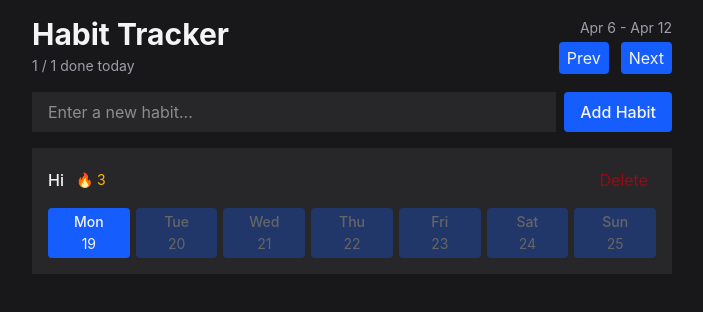
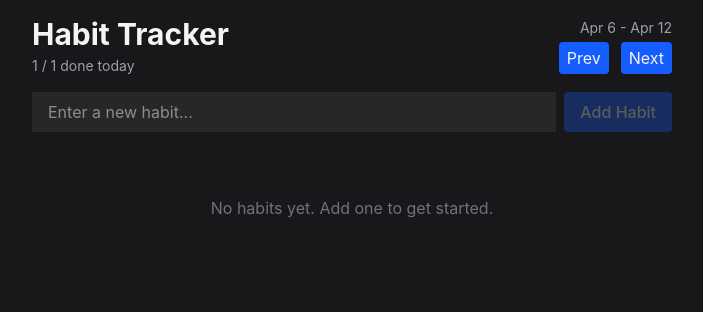
Before and after one commit to EScott-LL10T/habit-tracker, a React (Vite) app: page / in a window 1280 px wide. Shown: the top 312 px of the page, without its empty margins (288-991 px from the left). Built offline with nearby package versions, Linux system fonts and the light colour scheme.

Commit message:
Added functionality to addHabit by passing addHabit to habitForm child.

```diff
--- a/src/App.tsx
+++ b/src/App.tsx
@@ -1,11 +1,24 @@
 import { Header } from "./components/Header";
 import { HabitForm } from "./components/HabitForm";
-import { HabitList } from "./components/HabitList";
+import { HabitList, type Habit } from "./components/HabitList";
+import { useState } from "react";
+
+
 
 export default function App(){
+  const [habits, setHabits] = useState<Habit[]>([])
+
+  function addHabit(name: string){
+    setHabits(curr => [...curr, { id: crypto.randomUUID(), name}])
+  }
+
+  function deleteHabit(id: String){
+    setHabits(curr => curr.filter(h => h.id !== id))
+  }
+
   return <div className = "max-w-2xl mx-auto p-4 flex flex-col gap-4">
       <Header />
-      <HabitForm />
-      <HabitList />
+      <HabitForm addHabit={addHabit} />
+      <HabitList habits = {habits} />
   </div>
 }
--- a/src/components/HabitForm.tsx
+++ b/src/components/HabitForm.tsx
@@ -1,17 +1,35 @@
-import { useState } from "react";
+import { useState, type SubmitEvent } from "react";
 import { Button } from "./Button";
 
-export function HabitForm(){
+type HabitFormProps = {
+    addHabit: (name: string) => void
+}
+
+export function HabitForm({addHabit}: HabitFormProps){
     const [name , setName] = useState("")
+
+
+    function handleSubmit(e: SubmitEvent){
+        e.preventDefault()
+
+        if(name.trim() === ""){
+            return
+        }
+        setName("")
+        addHabit(name)
+    }
+
     return(
-        <form className = "flex gap-2">
+        <form className = "flex gap-2" onSubmit = {handleSubmit}>
             <input
             value = {name}
             onChange = {e => setName(e.target.value)}
             className="flex-1 rounded-1g bg-zinc-800 px-4 py-2 outline-none focus-visible:ring-2 focus-visible:ring-blue-500"
             type="text"
             placeholder="Enter a new habit..." />
-            <Button className = "rounded-1g px-4 py-2 font-medium">Add Habit</Button>
+            <Button disabled = {name.trim() === ""} type = "submit"
+            className = "rounded-1g px-4 py-2 font-medium">Add Habit
+            </Button>
         </form>
     )
 }
--- a/src/components/HabitItem.tsx
+++ b/src/components/HabitItem.tsx
@@ -1,9 +1,9 @@
 import { Button } from "./Button"
 import { eachDayOfInterval, endOfWeek, startOfWeek, format, isFuture } from "date-fns"
 
-type HabitItemProps = {
+export type HabitItemProps = {
     habit: {
-        id: number,
+        id: string,
         name: string
     }
 }
--- a/src/components/HabitList.tsx
+++ b/src/components/HabitList.tsx
@@ -1,7 +1,15 @@
-import { HabitItem } from "./HabitItem";
+import { HabitItem } from "./HabitItem"
 
-export function HabitList(){
-    const habits = [{id: 1, name: "Hi"}]
+
+export type Habit = {
+    id: string,
+    name: string
+}
+export type HabitListProps = {
+    habits: Habit[]
+}
+
+export function HabitList({ habits }: HabitListProps){
     if(habits.length === 0){
         return(
             <p className = "text-center text-zinc-500 py-12">No habits yet. Add one to get started.</p>
```
